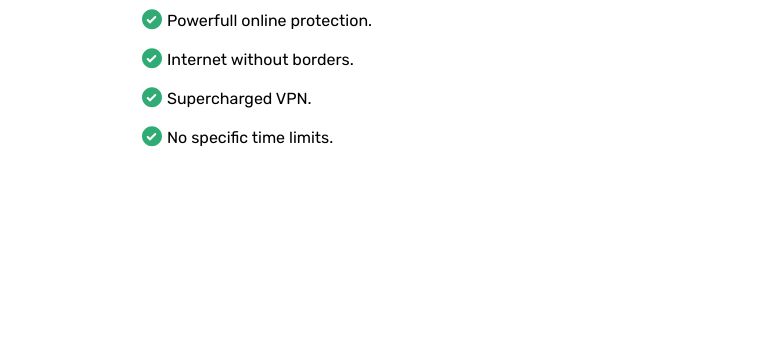
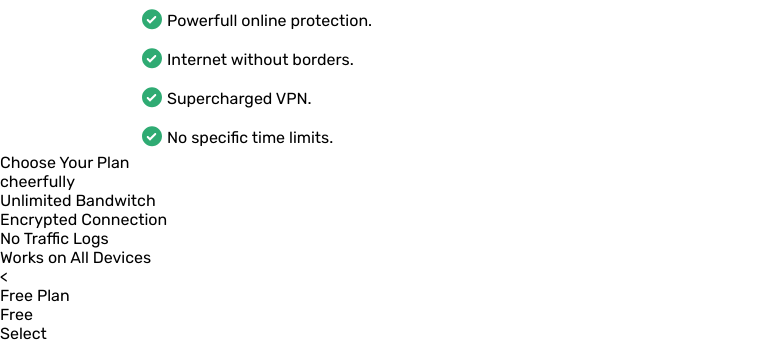
Before and after one commit to Aleksandr0607/Homework_task_4_week1--M-Padding, a plain HTML site: page index.html in a window 1280 px wide. Shown: the part 571-914 px from the top of the page, without its empty margins (0-760 px from the left). Before the commit the page ends 800 px from the top, so only its background shows below. Drawn offline with Linux system fonts and the light colour scheme.

Commit message:
Update index.html

```diff
--- a/index.html
+++ b/index.html
@@ -44,5 +44,28 @@
         <li><span>No specific time limits</span>.</li>
       </ul>
     </div>
+
+<div class"third_title">
+  Choose Your Plan
+</div>
+
+    <div class="third_paragraf"
+Let's choose the package that is best for you and explore it happily and <br>cheerfully
+    </div>
+<div class="second_container">
+<div class="list_in_box">
+<ul class="ul_list_box">
+  <li>Unlimited Bandwitch</li>
+  <li>Encrypted Connection</li>
+  <li>No Traffic Logs</li>
+  <li>Works on All Devices</li>
+</ul>
+</div>
+<<div class="free_plan"> Free Plan </div>
+<div class="only_free">Free</div>
+<div class="select">Select</div>
+
+</div>
+
   </body>
 </html>
```
